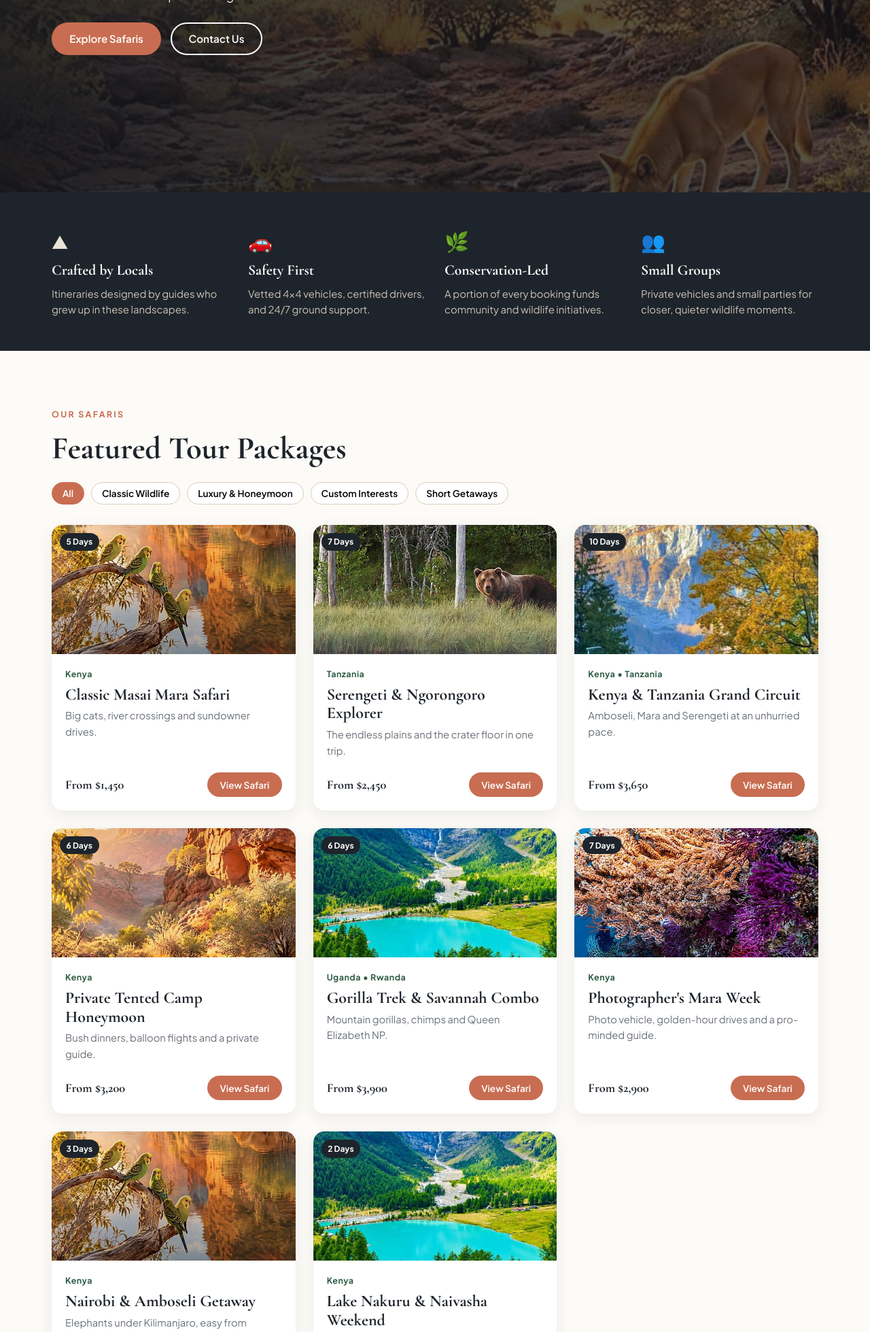
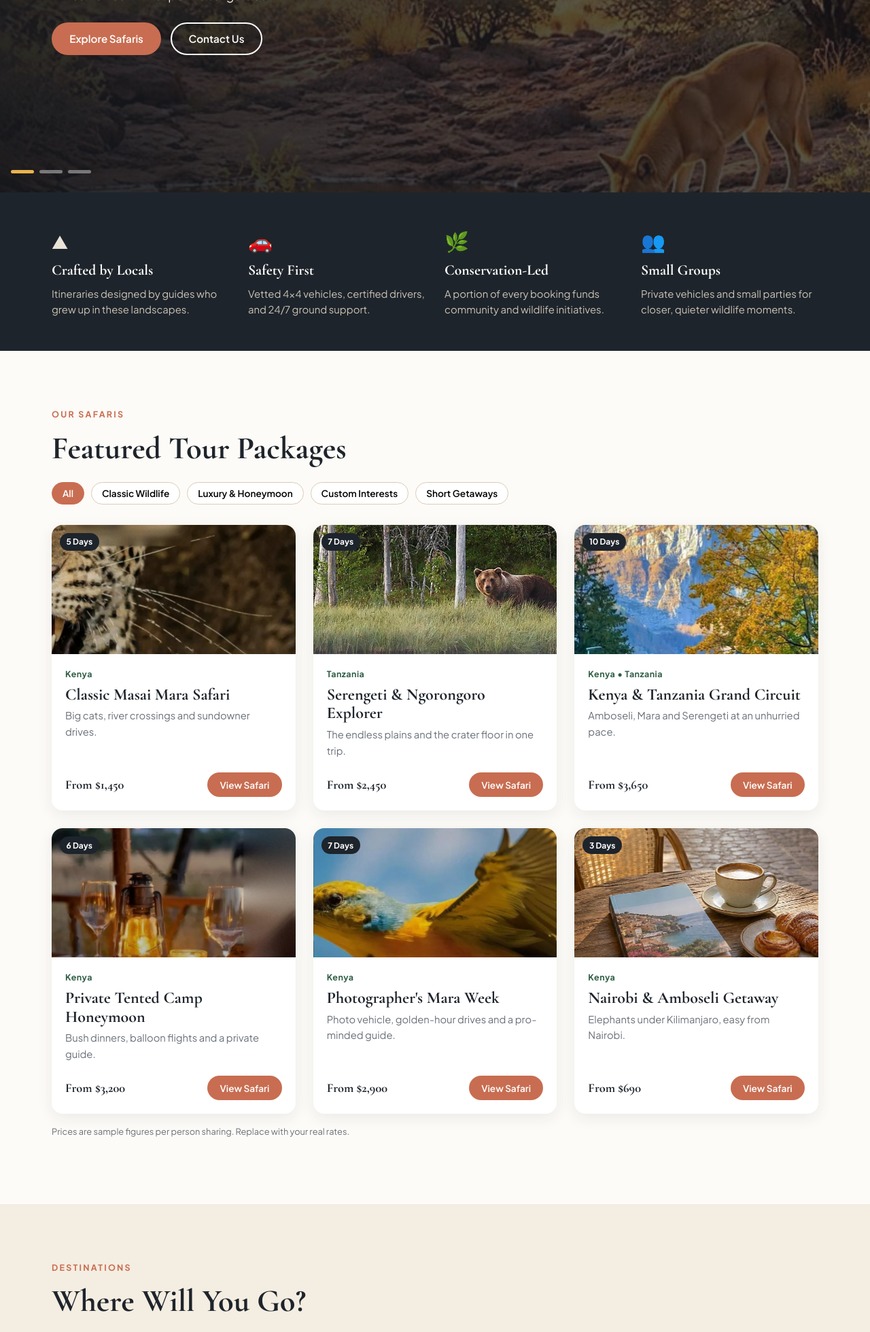
Before and after one commit to princess-israel/ruth-jackson-coach, a PHP site: page /savana-step-tours/index.html in a window 1280 px wide. Shown: the part 490-2449 px from the top of the page at 68% size. Run offline with PHP 8.4, Linux system fonts and the light colour scheme.

Commit message:
Savana Step Tours: hero slider, 20s safari film, unique photo per section
Co-Authored-By: Claude Sonnet 5.5 <noreply@anthropic.com>
Claude-Session: https://claude.ai/code/session_01EWkM77k1ts8GXzJ44XdGQb

```diff
--- a/savana-step-tours/index.html
+++ b/savana-step-tours/index.html
@@ -38,7 +38,9 @@
 <main>
 <!-- HERO -->
 <section class="hero">
+  <div class="slide s1 on"></div><div class="slide s2"></div><div class="slide s3"></div>
   <div class="hero-sky"></div>
+  <div class="hero-dots" id="heroDots"><button aria-label="Slide 1" class="on"></button><button aria-label="Slide 2"></button><button aria-label="Slide 3"></button></div>
   <div class="wrap hero-copy">
     <p class="eyebrow">Kenya &bull; Tanzania &bull; Uganda &bull; Rwanda</p>
     <h1>Feel The Experience: Discover East Africa's Wild Beauty</h1>
--- a/savana-step-tours/main.js
+++ b/savana-step-tours/main.js
@@ -4,19 +4,17 @@ const CONFIG = {
   whatsapp: "254700123456",           // portfolio placeholder (not a working number)
   address: "Westlands, Nairobi, Kenya", // portfolio placeholder
   phone: "+254 700 123 456",
-  videoEmbed: ""                      // TODO: paste a YouTube/Vimeo embed URL
+  video: "video/safari-film.mp4"
 };
 
 // Sample tours: replace titles, prices and copy with your real packages.
 const TOURS = [
   {t:"Classic Masai Mara Safari",d:"5 Days",c:"Kenya",cat:"classic",g:"g1",p:1450,s:"Big cats, river crossings and sundowner drives."},
-  {t:"Serengeti & Ngorongoro Explorer",d:"7 Days",c:"Tanzania",cat:"classic",g:"g4",p:2450,s:"The endless plains and the crater floor in one trip."},
-  {t:"Kenya & Tanzania Grand Circuit",d:"10 Days",c:"Kenya • Tanzania",cat:"classic",g:"g3",p:3650,s:"Amboseli, Mara and Serengeti at an unhurried pace."},
-  {t:"Private Tented Camp Honeymoon",d:"6 Days",c:"Kenya",cat:"luxury",g:"g6",p:3200,s:"Bush dinners, balloon flights and a private guide."},
-  {t:"Gorilla Trek & Savannah Combo",d:"6 Days",c:"Uganda • Rwanda",cat:"custom",g:"g2",p:3900,s:"Mountain gorillas, chimps and Queen Elizabeth NP."},
+  {t:"Serengeti & Ngorongoro Explorer",d:"7 Days",c:"Tanzania",cat:"classic",g:"g2",p:2450,s:"The endless plains and the crater floor in one trip."},
+  {t:"Kenya & Tanzania Grand Circuit",d:"10 Days",c:"Kenya \u2022 Tanzania",cat:"classic",g:"g3",p:3650,s:"Amboseli, Mara and Serengeti at an unhurried pace."},
+  {t:"Private Tented Camp Honeymoon",d:"6 Days",c:"Kenya",cat:"luxury",g:"g4",p:3200,s:"Bush dinners, balloon flights and a private guide."},
   {t:"Photographer's Mara Week",d:"7 Days",c:"Kenya",cat:"custom",g:"g5",p:2900,s:"Photo vehicle, golden-hour drives and a pro-minded guide."},
-  {t:"Nairobi & Amboseli Getaway",d:"3 Days",c:"Kenya",cat:"short",g:"g1",p:690,s:"Elephants under Kilimanjaro, easy from Nairobi."},
-  {t:"Lake Nakuru & Naivasha Weekend",d:"2 Days",c:"Kenya",cat:"short",g:"g2",p:420,s:"Flamingos, rhinos and a boat ride among hippos."}
+  {t:"Nairobi & Amboseli Getaway",d:"3 Days",c:"Kenya",cat:"short",g:"g6",p:690,s:"Elephants under Kilimanjaro, easy from Nairobi."}
 ];
 
 // Sample reviews: replace with real guest reviews before launch.
@@ -112,9 +110,7 @@ $("#inqCopy").addEventListener("click", async () => {
 
 // video
 $("#playBtn").addEventListener("click", () => {
-  $("#videoSlot").innerHTML = CONFIG.videoEmbed
-    ? `<iframe src="${CONFIG.videoEmbed}" allow="autoplay; fullscreen" allowfullscreen title="Safari video"></iframe>`
-    : "<p>Safari film coming soon.</p>";
+  $("#videoSlot").innerHTML = `<video controls autoplay muted playsinline src="${CONFIG.video}"></video>`;
   openModal($("#videoModal"));
 });
 
@@ -138,3 +134,14 @@ $("#news").addEventListener("submit", e => {
   $("#newsMsg").textContent = "Sign-ups are not connected yet. Please contact us by email or WhatsApp.";
   e.target.reset();
 });
+
+// hero slides
+const slides = $$(".slide"), hdots = $$("#heroDots button");
+let hs = 0;
+function showSlide(i) {
+  hs = (i + slides.length) % slides.length;
+  slides.forEach((s, n) => s.classList.toggle("on", n === hs));
+  hdots.forEach((d, n) => d.classList.toggle("on", n === hs));
+}
+hdots.forEach((d, n) => d.addEventListener("click", () => showSlide(n)));
+setInterval(() => showSlide(hs + 1), 6000);
--- a/savana-step-tours/styles.css
+++ b/savana-step-tours/styles.css
@@ -35,7 +35,15 @@ a{color:inherit}
 
 /* hero */
 .hero{position:relative;min-height:88vh;display:flex;align-items:center;color:#fff;overflow:hidden;background:var(--slate)}
-.hero-sky{position:absolute;inset:0;background:linear-gradient(90deg,rgba(20,24,29,.82),rgba(20,24,29,.45) 65%,rgba(20,24,29,.3)),linear-gradient(180deg,rgba(20,24,29,.3),rgba(20,24,29,.6)),url(img/canyon-sunset.jpg) center 30%/cover}
+.hero-sky{position:absolute;inset:0;z-index:1;background:linear-gradient(90deg,rgba(20,24,29,.82),rgba(20,24,29,.45) 65%,rgba(20,24,29,.3)),linear-gradient(180deg,rgba(20,24,29,.3),rgba(20,24,29,.6))}
+.slide{position:absolute;inset:0;background-size:cover;opacity:0;transition:opacity 1.2s}
+.slide.on{opacity:1}
+.s1{background-image:url(img/canyon-sunset.jpg);background-position:center 30%}
+.s2{background-image:url(img/whale-lookout.jpg);background-position:center 40%}
+.s3{background-image:url(img/turquoise-lake.jpg);background-position:center 55%}
+.hero-dots{position:absolute;z-index:3;left:max(16px,env(safe-area-inset-left,0px));bottom:28px;display:flex;gap:8px}
+.hero-dots button{width:34px;height:5px;border:0;border-radius:3px;background:rgba(255,255,255,.4);cursor:pointer;padding:0}
+.hero-dots button.on{background:var(--gold)}
 .hero-copy{position:relative;z-index:2;padding-top:40px;padding-bottom:120px}
 .hero h1{color:#fff;font-size:clamp(2.6rem,6vw,4.8rem);max-width:15em}
 .lead{font-size:1.15rem;max-width:36em;color:#f6ead9}
@@ -71,12 +79,12 @@ a{color:inherit}
 .card p{margin:0;font-size:.92rem;color:var(--muted)}
 .card .foot{margin-top:auto;padding-top:14px;display:flex;align-items:center;justify-content:space-between}
 .price{font:700 1.15rem var(--serif);color:var(--slate)}
-.g1{background:url(img/canyon-sunset.jpg) center 70%/cover}
-.g2{background:url(img/turquoise-lake.jpg) center 60%/cover}
+.g1{background:url(img/leopard.jpg) center 40%/cover}
+.g2{background:url(img/bear-lake.jpg) center 55%/cover}
 .g3{background:url(img/alpine-road.jpg) center 30%/cover}
-.g4{background:url(img/bear-lake.jpg) center 55%/cover}
-.g5{background:url(img/coral.jpg) center 40%/cover}
-.g6{background:url(img/canyon-sunset.jpg) center 20%/cover}
+.g4{background:url(img/lantern-dinner.jpg) center 62%/cover}
+.g5{background:url(img/bird.jpg) center 48%/cover}
+.g6{background:url(img/cafe.jpg) center/cover}
 
 /* destinations */
 .dest-grid{display:grid;grid-template-columns:repeat(4,1fr);gap:20px}
@@ -86,10 +94,10 @@ a{color:inherit}
 .dest span,.dest small{position:relative;z-index:1}
 .dest span{font:600 1.8rem var(--serif)}
 .dest small{font-size:.85rem;opacity:.9}
-.d1{background:url(img/canyon-sunset.jpg) center 55%/cover}
-.d2{background:url(img/alpine-road.jpg) center 35%/cover}
-.d3{background:url(img/bear-lake.jpg) center 55%/cover}
-.d4{background:url(img/turquoise-lake.jpg) center 55%/cover}
+.d1{background:linear-gradient(135deg,#E9B44C,#a9553b)}
+.d2{background:linear-gradient(135deg,#2F5D46,#E9B44C)}
+.d3{background:linear-gradient(135deg,#1c4a3a,#7fa86a)}
+.d4{background:linear-gradient(135deg,#3f6b7a,#2F5D46)}
 
 /* experiences */
 .exp-grid{display:grid;grid-template-columns:repeat(5,1fr);gap:16px}
@@ -98,13 +106,13 @@ a{color:inherit}
 .exp-grid p{margin:0;font-size:.9rem;color:var(--muted)}
 
 /* callout */
-.callout{background:linear-gradient(rgba(30,36,43,.72),rgba(30,36,43,.72)),url(img/alpine-road.jpg) center 40%/cover;color:#fff;text-align:center;padding:84px 0}
+.callout{background:linear-gradient(120deg,#1E242B,#6b3b34);color:#fff;text-align:center;padding:84px 0}
 .callout h2{color:#fff;max-width:18em;margin:0 auto .5em}
 .callout p{max-width:40em;margin:0 auto 1.6em;color:#eadfcd}
 
 /* video */
 .video-wrap{display:grid;grid-template-columns:1fr 1.2fr;gap:50px;align-items:center}
-.video-card{border:0;cursor:pointer;height:320px;border-radius:18px;background:linear-gradient(rgba(30,36,43,.25),rgba(30,36,43,.35)),url(img/turquoise-lake.jpg) center 50%/cover;display:flex;align-items:center;justify-content:center}
+.video-card{border:0;cursor:pointer;height:320px;border-radius:18px;background:linear-gradient(rgba(30,36,43,.25),rgba(30,36,43,.35)),url(img/film-poster.jpg) center 72%/cover;display:flex;align-items:center;justify-content:center}
 .play{width:78px;height:78px;border-radius:50%;background:#fff;color:var(--terracotta);display:flex;align-items:center;justify-content:center;font-size:1.6rem;padding-left:5px;transition:.2s}
 .video-card:hover .play{transform:scale(1.1)}
 
@@ -123,9 +131,9 @@ a{color:inherit}
 .post h3{padding:16px 20px 0;margin:0;font-size:1.3rem}
 .post p{padding:6px 20px 20px;margin:0;color:var(--muted);font-size:.92rem}
 .post{background:#fff;border-radius:16px;overflow:hidden;box-shadow:0 6px 22px rgba(30,36,43,.08)}
-.t1{background:url(img/alpine-road.jpg) center 60%/cover}
-.t2{background:url(img/coral.jpg) center 35%/cover}
-.t3{background:url(img/turquoise-lake.jpg) center 30%/cover}
+.t1{background:linear-gradient(135deg,#E9B44C,#2F5D46)}
+.t2{background:linear-gradient(135deg,#C86D51,#1E242B)}
+.t3{background:linear-gradient(135deg,#a9c7b0,#C86D51)}
 
 /* faq */
 details{background:#fff;border-radius:12px;margin-bottom:12px;padding:0 20px;border:1px solid #eadfcd}
@@ -183,3 +191,4 @@ body::before{content:"";position:fixed;inset:0 0 auto;height:env(safe-area-inset
 .done pre{white-space:pre-wrap;background:var(--sand-2);border-radius:10px;padding:12px;font:inherit;font-size:.85rem;user-select:all}
 .done .row{display:flex;gap:10px;flex-wrap:wrap;align-items:center}
 .nav a:focus-visible,.btn:focus-visible,.chip:focus-visible,summary:focus-visible{outline:3px solid var(--gold);outline-offset:2px}
+.video-slot video{width:100%;height:100%;border-radius:10px;background:#000}
```
Also changed, not shown: savana-step-tours/img/bird.jpg (added), savana-step-tours/img/cafe.jpg (added), savana-step-tours/img/film-poster.jpg (added), savana-step-tours/img/lantern-dinner.jpg (added), savana-step-tours/img/leopard.jpg (added), savana-step-tours/img/whale-lookout.jpg (added), savana-step-tours/video/source/coral.jpg (renamed from savana-step-tours/img/coral.jpg), savana-step-tours/video/source/lodge-deck.jpg (added), savana-step-tours/video/source/nile.jpg (added), savana-step-tours/video/source/rocks-beach.jpg (added), 2 other files.
